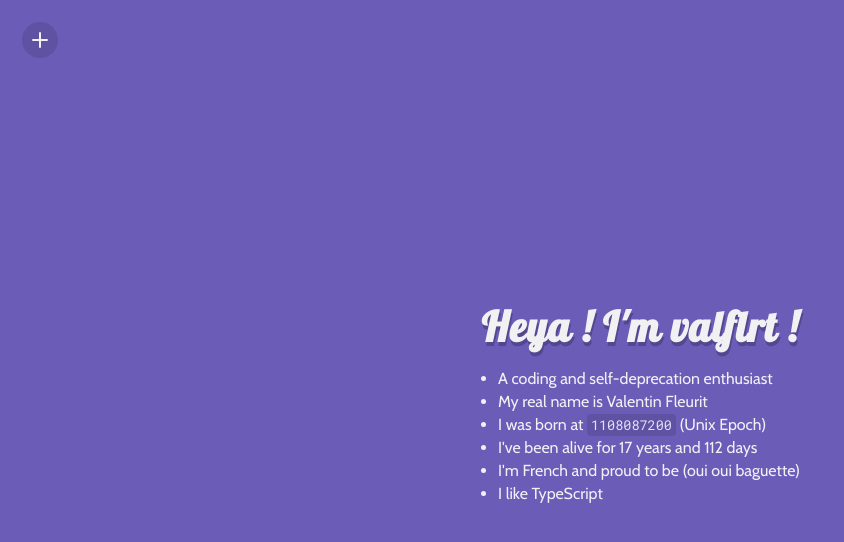
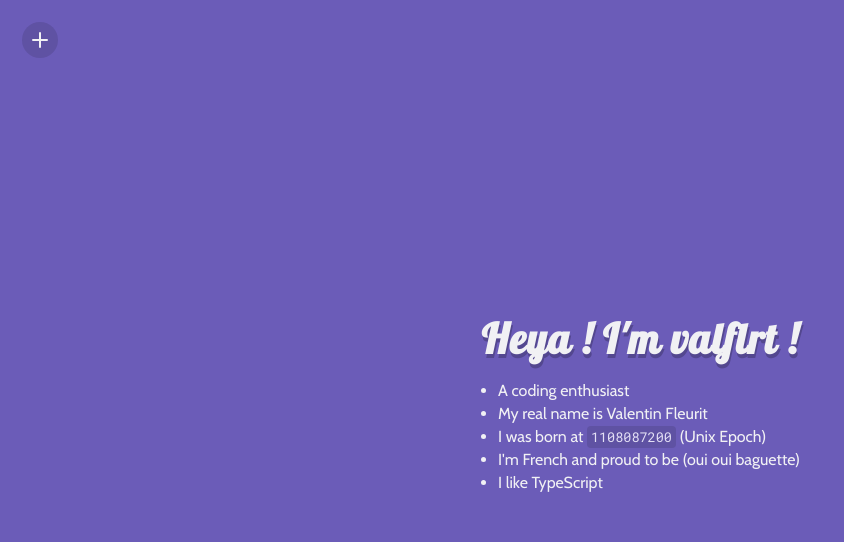
Before and after one commit to valflrt/valflrt.dev, a React app: page / in a window 1280 px wide. Shown: the top 542 px of the page, without its empty margins (0-844 px from the left). Built offline with nearby package versions, Linux system fonts and the light colour scheme.

Commit message:
Edit Main Route

```diff
--- a/src/routes/Main.tsx
+++ b/src/routes/Main.tsx
@@ -3,31 +3,27 @@ import CopyLink from "../common/CopyLink";
 const Main = () => {
   document.title = "Home – valflrt.dev";
 
-  let divide = (x: number, y: number) => [Math.floor(x / y), x % y];
-
-  let getElapsedTime = () => {
-    let minutesQ = divide(Date.now() / 1000 - 1108087200, 60);
-    let hoursQ = divide(minutesQ[0], 60);
-    let daysQ = divide(hoursQ[0], 24);
-    let yearsQ = divide(daysQ[0], 365);
-
-    return `${yearsQ[0].toFixed()} years and ${yearsQ[1].toFixed()} days`;
-  };
+  let elapsedDays = (Date.now() / 1000 - 1108087200) / 60 / 60 / 24;
 
   return (
     <>
       <h1>Heya ! I'm valflrt !</h1>
       <ul>
-        <li>A coding and self-deprecation enthusiast</li>
+        <li>A coding enthusiast</li>
         <li>My real name is Valentin Fleurit</li>
         <li>
           I was born at{" "}
-          <CopyLink className={"link"} textToCopy={"1108087200"}>
+          <CopyLink
+            className={"link"}
+            textToCopy={"1108087200"}
+            title={`Alive for ${(elapsedDays / 365).toFixed()} years and ${(
+              elapsedDays % 365
+            ).toFixed()} days`}
+          >
             <code>1108087200</code>
           </CopyLink>{" "}
           (Unix Epoch)
         </li>
-        <li>I've been alive for {getElapsedTime()}</li>
         <li>I'm French and proud to be (oui oui baguette)</li>
         <li>I like TypeScript</li>
       </ul>
```
